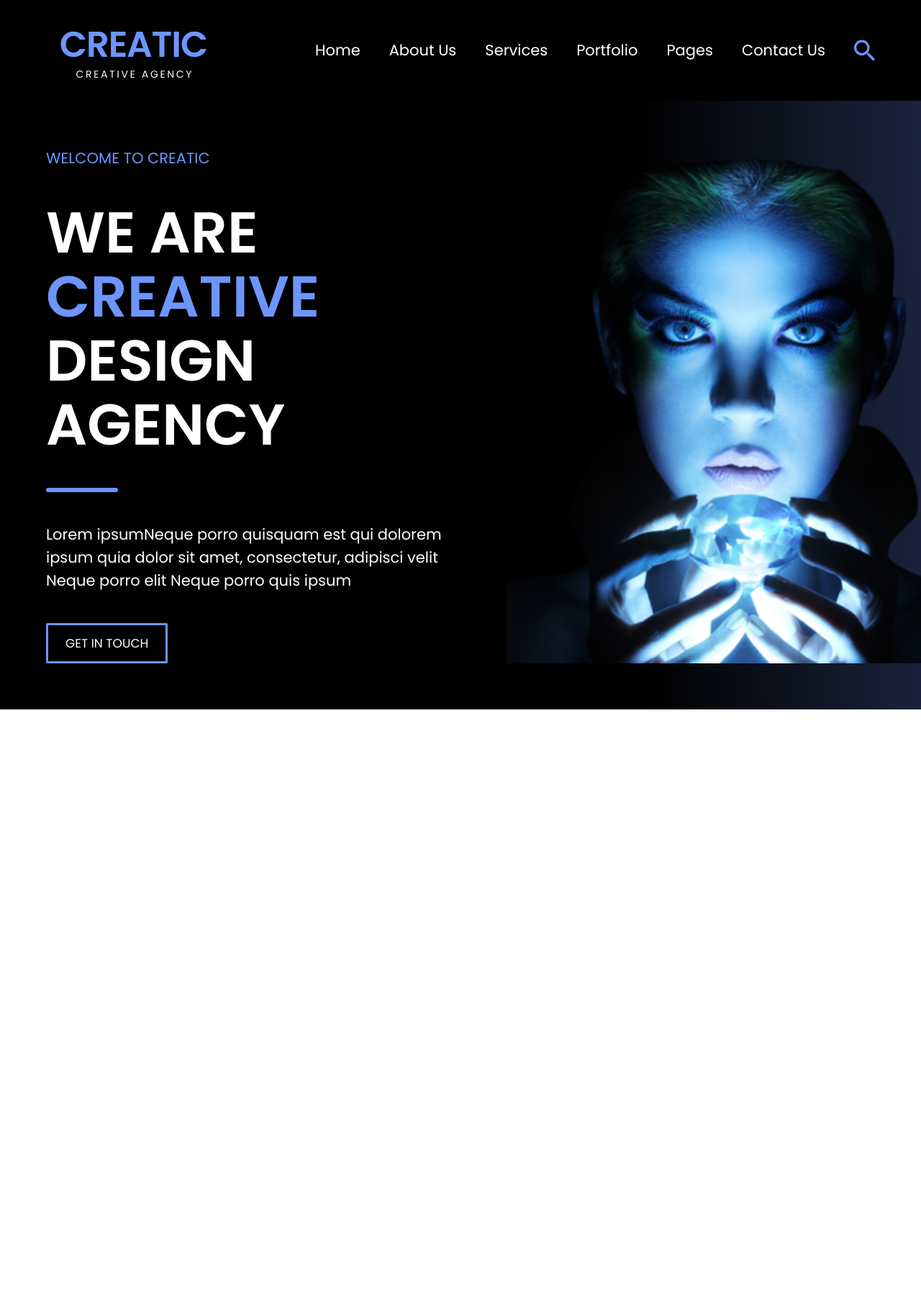
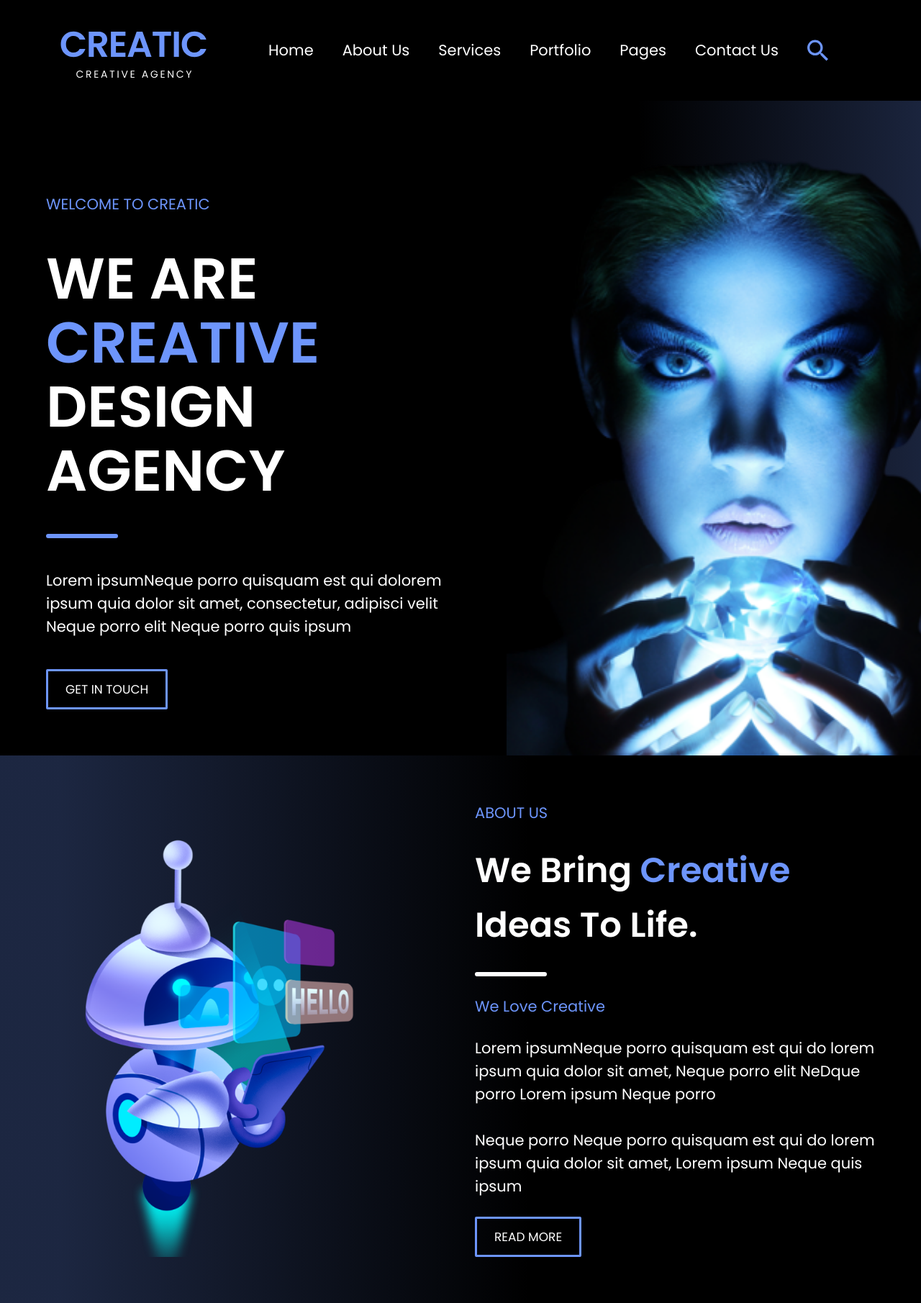
Before and after one commit to caphey/LandingPageBENAMOR, a React (Vite) app in the folder landingPageBenAmor/: page / in a window 1280 px wide. Shown: the whole page at 72% size. Before the commit the page ends 986 px from the top, so only its background shows below. Built offline with nearby package versions, Linux system fonts and the light colour scheme.

Commit message:
Update
fixe bug image, add about section

```diff
--- a/landingPageBenAmor/src/App.jsx
+++ b/landingPageBenAmor/src/App.jsx
@@ -1,6 +1,6 @@
 import React from "react";
 import styles from "./style";
-import { Navbar, Hero } from "./components";
+import { Navbar, Hero, About } from "./components";
 
 const App = () => {
   return (
@@ -17,8 +17,10 @@ const App = () => {
         </div>
       </div>
 
-      <div className={`bg-primary ${styles.paddingX} ${styles.flexCenter}`}>
-        <div className={`${styles.boxWidth}`}>{/* autre parties */}</div>
+      <div className={`bg-primary ${styles.flexCenter}`}>
+        <div className={`${styles.boxWidth}`}>
+          <About />
+        </div>
       </div>
     </div>
   );
--- /dev/null
+++ b/landingPageBenAmor/src/components/About.jsx
@@ -0,0 +1,40 @@
+import React from "react";
+import styles, { layout } from "../style";
+import Divider from "./Divider";
+import Button from "./Button";
+import { about } from "../assets";
+
+const About = () => {
+  return (
+    <section
+      id="about"
+      className={`${layout.sectionReverse} bg_gradient_about `}
+    >
+      <div className={layout.sectionImgReverse}>
+        <img src={about} alt="" className="w-full h-full object-cover" />
+      </div>
+
+      <div className={`${layout.sectionInfo} gap-[26px] xl:px-0 sm:px-16 px-6`}>
+        <p className={`${styles.paragraph} text-secondary uppercase`}>
+          about us
+        </p>
+        <h2 className={styles.heading2}>
+          We Bring <span className="text-secondary">Creative</span> Ideas To
+          Life.
+        </h2>
+        <Divider styles="border-contrast" />
+        <p className={`${styles.paragraph} text-secondary`}>We Love Creative</p>
+        <p className={`${styles.paragraph} max-w-[700px]`}>
+          Lorem ipsumNeque porro quisquam est qui do lorem ipsum quia dolor sit
+          amet, Neque porro elit NeDque porro Lorem ipsum Neque porro <br />{" "}
+          <br />
+          Neque porro Neque porro quisquam est qui do lorem ipsum quia dolor sit
+          amet, Lorem ipsum Neque quis ipsum
+        </p>
+        <Button title="READ MORE" />
+      </div>
+    </section>
+  );
+};
+
+export default About;
--- a/landingPageBenAmor/src/components/Button.jsx
+++ b/landingPageBenAmor/src/components/Button.jsx
@@ -3,7 +3,7 @@ import React from "react";
 const Button = ({ title }) => {
   return (
     <div
-      className={`py-3 px-6 bg-primary font-normal text-[17px] leading-[26px] text-contrast border-[3px] border-secondary rounded-sm`}
+      className={`py-3 px-6 bg-transparent font-normal text-[17px] leading-[26px] text-contrast border-[3px] border-secondary rounded-sm`}
     >
       {title}
     </div>
--- a/landingPageBenAmor/src/components/Hero.jsx
+++ b/landingPageBenAmor/src/components/Hero.jsx
@@ -8,11 +8,10 @@ const Hero = () => {
   return (
     <section
       id="home"
-      className={`flex md:flex-row flex-col bg_gradient_header ${styles.paddingY}`}
+      className={`flex md:flex-row flex-col bg_gradient_header ${styles.paddingHero}`}
     >
-      <div></div>
       <div
-        className={`flex-1 ${styles.flexStart} flex-col xl:px-0 sm:px-16 px-6 gap-[43px]`}
+        className={`flex-1 ${styles.flexStart} flex-col xl:px-0 sm:p-16 p-6 gap-[43px]`}
       >
         <p
           className={`${styles.paragraph} text-secondary uppercase leading-[31.5px] `}
@@ -33,7 +32,7 @@ const Hero = () => {
         <Button title="GET IN TOUCH" />
       </div>
 
-      <div className={`flex-1 ${styles.flexEnd} md:my-0 my-10 `}>
+      <div className={`flex-1 ${styles.flexEnd} md:my-0 mt-10 `}>
         <img
           src={hero}
           alt="hero"
--- a/landingPageBenAmor/src/components/Navbar.jsx
+++ b/landingPageBenAmor/src/components/Navbar.jsx
@@ -6,9 +6,9 @@ import { useState } from "react";
 const Navbar = () => {
   const [toogle, settoogle] = useState(false);
   return (
-    <nav className="w-full flex py-6 justify-between items-center navbar">
+    <nav className="w-full flex py-6 items-center">
       <img src={logo} alt="" className="w-[244px] h-[92px]" />
-      <ul className="list-none md:flex hidden justify-end items-center flex-1 ">
+      <ul className="list-none md:flex hidden justify-center items-center flex-1 ">
         {navLinks.map((nav, index) => (
           <li
             key={nav.id}
--- a/landingPageBenAmor/src/components/index.js
+++ b/landingPageBenAmor/src/components/index.js
@@ -2,5 +2,6 @@ import Navbar from "./Navbar";
 import Hero from "./Hero";
 import Divider from "./Divider";
 import Button from "./Button";
+import About from "./About";
 
-export { Navbar, Hero, Divider, Button };
+export { Navbar, Hero, Divider, Button, About };
--- a/landingPageBenAmor/src/index.css
+++ b/landingPageBenAmor/src/index.css
@@ -24,11 +24,10 @@
 
 .bg_gradient_about {
   background: linear-gradient(
-    273.72deg,
+    90deg,
     rgba(109, 149, 252, 0.26) 6.51%,
     rgba(109, 149, 252, 0) 57.56%
   );
-  transform: rotate(180deg);
 }
 
 .bg_gradient_stats {
@@ -37,7 +36,6 @@
     #6d95fc -127.55%,
     rgba(21, 21, 21, 0.35) 77.97%
   );
-  transform: rotate(180deg);
 }
 
 .bg_gradient_footer {
--- a/landingPageBenAmor/src/style.js
+++ b/landingPageBenAmor/src/style.js
@@ -1,5 +1,5 @@
 const styles = {
-  boxWidth: "xl:max-w-[1280px] w-full",
+  boxWidth: "xl:max-w-[1440px] w-full",
 
   heading2:
     "font-semibold xs:text-[48px] text-[48px] xs:leading-[76.8px] leading-[66.8px] w-full",
@@ -11,6 +11,7 @@ const styles = {
 
   paddingX: "sm:px-16 px-6",
   paddingY: "sm:py-16 py-6",
+  paddingHero: "sm:pt-16 pt-6",
   padding: "sm:px-22 px-6 sm:py-12 py-4",
 
   marginX: "sm:mx-16 mx-6",
```
